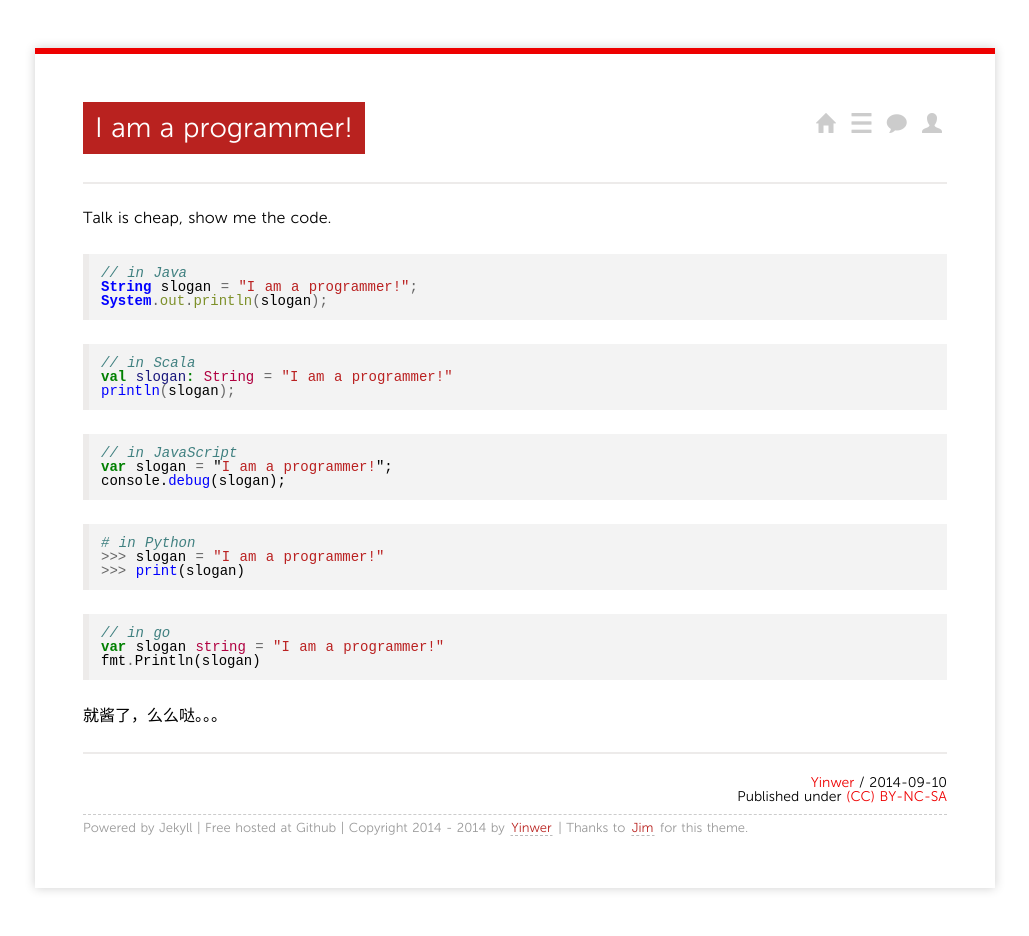
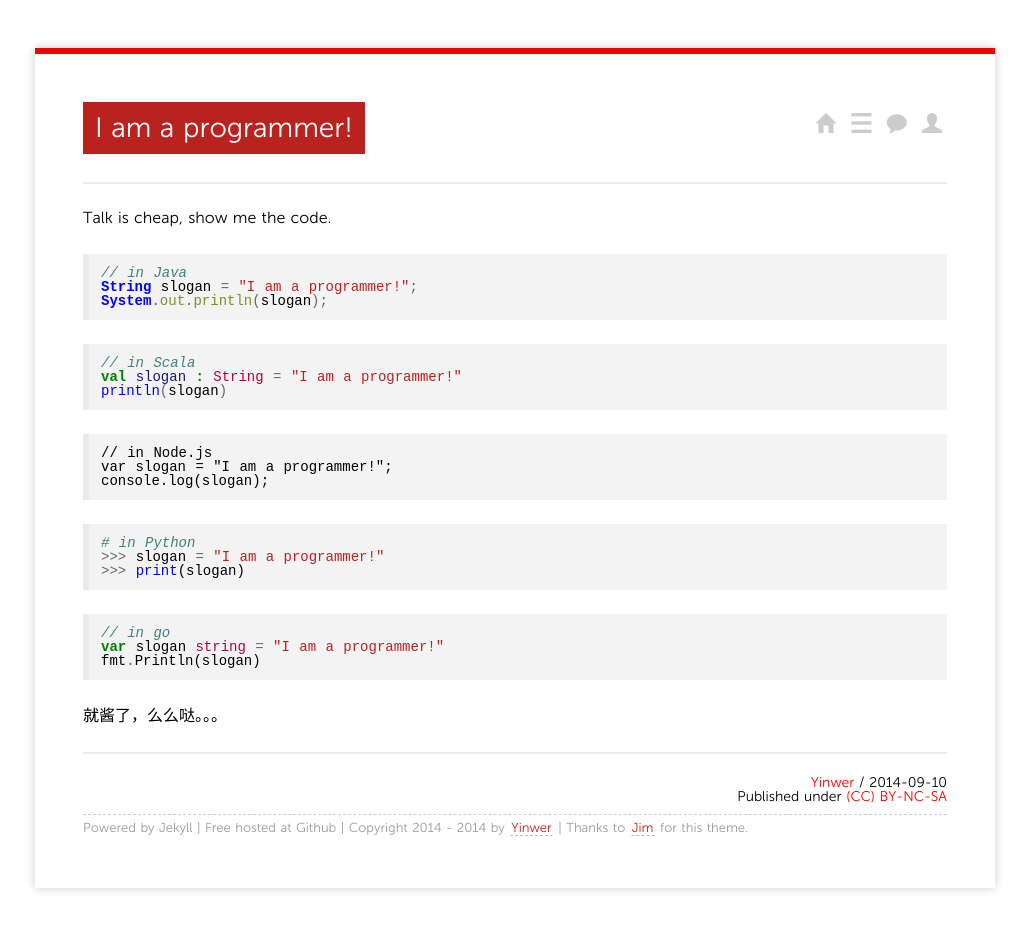
Before and after one commit to yinwer81/yinwer81.github.com, a Jekyll site: the page built from _posts/201409/2014-09-10-i-am-a-programmer.md, in a window 1280 px wide. Shown: the whole page, without its empty margins (125-1154 px from the left). Built offline with Jekyll 4.4.1, drawn with Linux system fonts in a browser that asks for light colours; nearby versions of some CDN libraries; Markdown is read by kramdown in place of the engine named in the settings; comment, search, counter and statistics services are not loaded.

```diff
--- a/_posts/201409/2014-09-10-i-am-a-programmer.md
+++ b/_posts/201409/2014-09-10-i-am-a-programmer.md
@@ -13,14 +13,14 @@ System.out.println(slogan);
 
 {% highlight Scala %}
 // in Scala
-val slogan: String = "I am a programmer!"
-println(slogan);
+val slogan : String = "I am a programmer!"
+println(slogan)
 {% endhighlight %}
 
-{% highlight JavaScript %}
-// in JavaScript
+{% highlight Node.js %}
+// in Node.js
 var slogan = "I am a programmer!";
-console.debug(slogan);
+console.log(slogan);
 {% endhighlight %}
 
 {% highlight python %}
```
Also changed, not shown: _posts/201409/2014-09-12-blogging-with-github-pages-part1.md (+2 -2 lines), _posts/201409/2014-09-14-blogging-with-github-pages-part2.md (+1 -1 lines).
